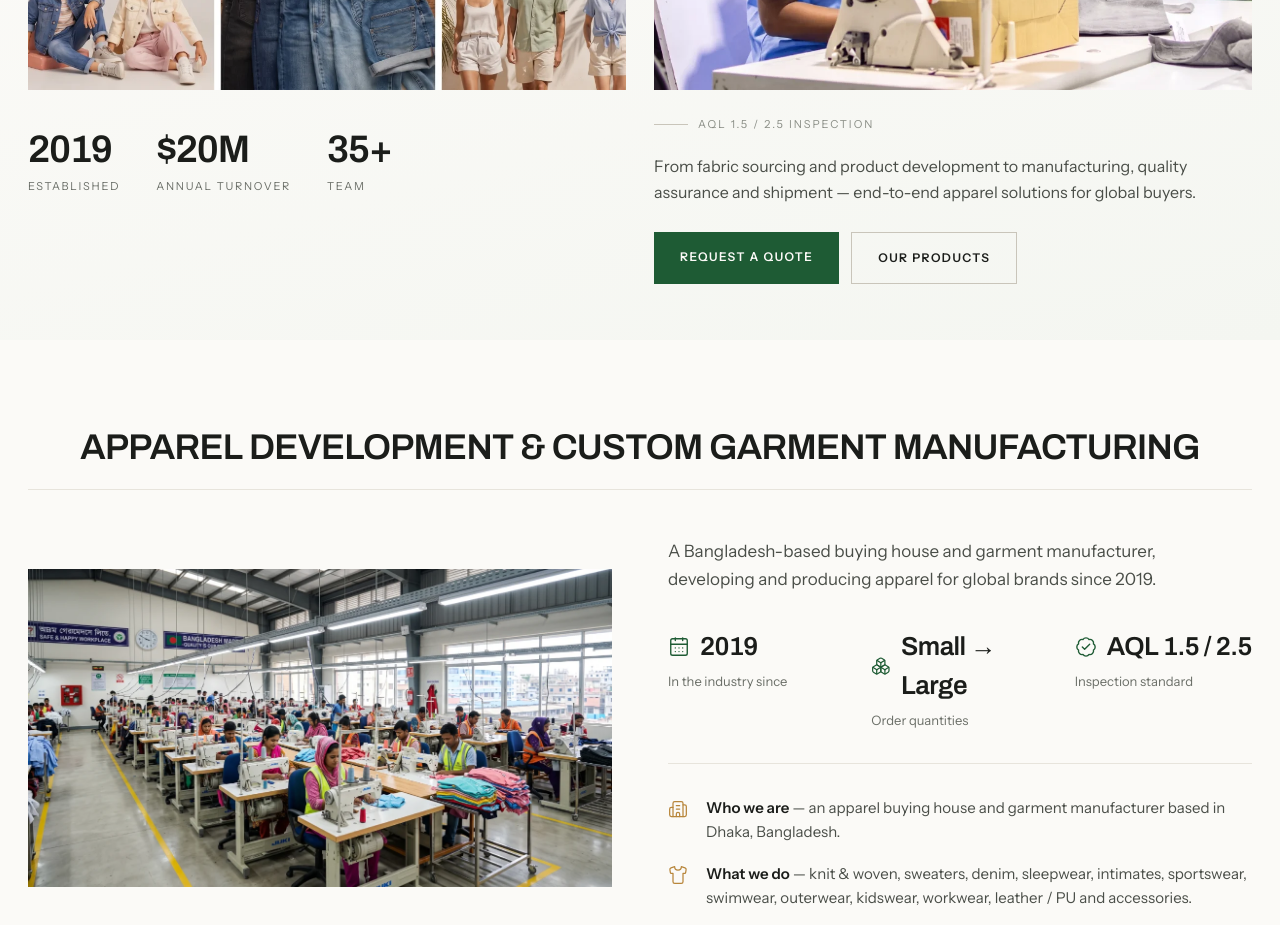
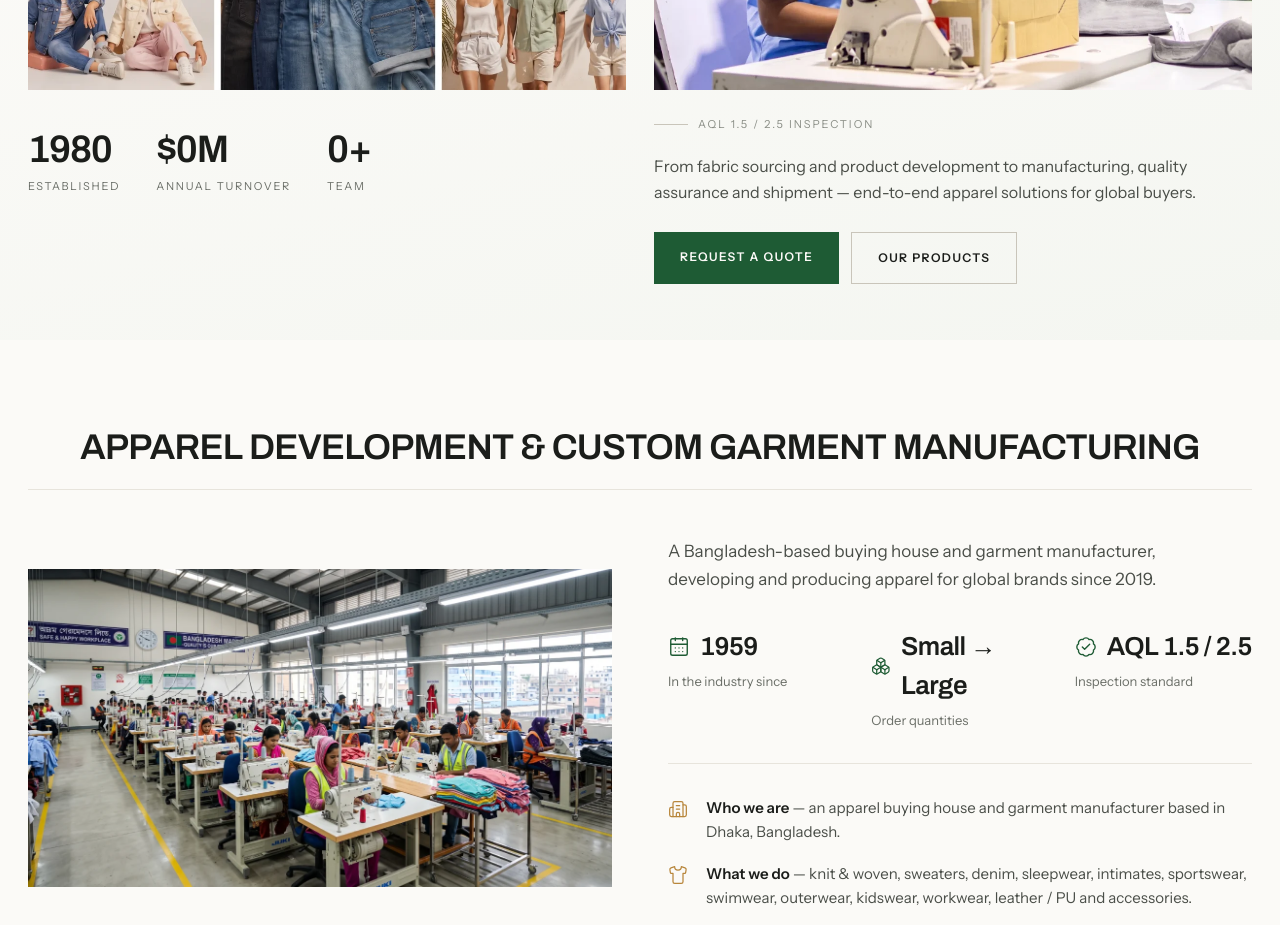
Before and after one commit to linkon63/link3.net, a Next.js app: page / in a window 1280 px wide. Shown: the part 840-1765 px from the top of the page. Built offline with nearby package versions, Linux system fonts and the light colour scheme.

Commit message:
feat(hero): bidirectional scroll-triggered count animation for hero statistics

```diff
--- a/src/app/page.tsx
+++ b/src/app/page.tsx
@@ -66,42 +66,70 @@ function DynamicLucideIcon({ name, style, ...props }: { name: string; style?: Re
 }
 
 
-// GSAP Animated number counter with ScrollTrigger
-function AnimatedCounter({ value, suffix = "", prefix = "" }: { value: number; suffix?: string; prefix?: string }) {
-  const [displayVal, setDisplayVal] = useState(0);
+// GSAP Animated number counter with bidirectional ScrollTrigger
+function AnimatedCounter({
+  value,
+  startVal,
+  suffix = "",
+  prefix = "",
+  duration = 1.8
+}: {
+  value: number;
+  startVal?: number;
+  suffix?: string;
+  prefix?: string;
+  duration?: number;
+}) {
+  const defaultStart = startVal !== undefined ? startVal : (value > 1000 ? value - 60 : 0);
+  const [displayVal, setDisplayVal] = useState(defaultStart);
   const elRef = useRef<HTMLSpanElement>(null);
+  const tweenRef = useRef<gsap.core.Tween | null>(null);
 
   useEffect(() => {
     const el = elRef.current;
     if (!el) return;
 
-    const startVal = value > 1000 ? value - 50 : 0;
-    const obj = { val: startVal };
+    const obj = { val: defaultStart };
+
+    const animateNumber = () => {
+      if (tweenRef.current) tweenRef.current.kill();
+      obj.val = defaultStart;
+      setDisplayVal(defaultStart);
+      tweenRef.current = gsap.to(obj, {
+        val: value,
+        duration: duration,
+        ease: "power2.out",
+        onUpdate: () => {
+          setDisplayVal(Math.round(obj.val));
+        },
+      });
+    };
 
     const trigger = ScrollTrigger.create({
       trigger: el,
-      start: "top 90%",
-      once: true,
-      onEnter: () => {
-        gsap.to(obj, {
-          val: value,
-          duration: 2,
-          ease: "power2.out",
-          onUpdate: () => {
-            setDisplayVal(Math.round(obj.val));
-          },
-        });
+      start: "top 95%",
+      end: "bottom 5%",
+      onEnter: () => animateNumber(),
+      onEnterBack: () => animateNumber(),
+      onLeave: () => {
+        if (tweenRef.current) tweenRef.current.kill();
+        setDisplayVal(defaultStart);
       },
+      onLeaveBack: () => {
+        if (tweenRef.current) tweenRef.current.kill();
+        setDisplayVal(defaultStart);
+      }
     });
 
     return () => {
+      if (tweenRef.current) tweenRef.current.kill();
       trigger.kill();
     };
-  }, [value]);
+  }, [value, defaultStart, duration]);
 
   return (
     <span ref={elRef}>
-      {prefix}{displayVal > 0 ? displayVal : (value > 1000 ? value - 50 : 0)}{suffix}
+      {prefix}{displayVal}{suffix}
     </span>
   );
 }
@@ -231,9 +259,9 @@ export default function Home() {
   const submit = () => setSubmitted(true);
 
   const stats = [
-    { v: "2019", l: "Established" },
-    { v: "$20M", l: "Annual Turnover" },
-    { v: "35+", l: "Team" },
+    { value: 2019, startVal: 1980, prefix: "", suffix: "", l: "Established" },
+    { value: 20, startVal: 0, prefix: "$", suffix: "M", l: "Annual Turnover" },
+    { value: 35, startVal: 0, prefix: "", suffix: "+", l: "Team" },
   ];
 
   const steps = [
@@ -411,13 +439,19 @@ export default function Home() {
         </div>
         <div style={{ "display": "flex", "flexWrap": "wrap", "gap": "36px", "paddingTop": "40px" }}>
           {stats.map((s, idx) => (
-
             <div key={idx} style={{ "minWidth": "0" }}>
-              <div style={{ "fontFamily": "'Archivo', Helvetica, sans-serif", "fontSize": "clamp(30px, 3vw, 44px)", "fontWeight": "600", "letterSpacing": "-0.03em", "lineHeight": "1", "color": "#1B1D1A" }}>{s.v}</div>
+              <div style={{ "fontFamily": "'Archivo', Helvetica, sans-serif", "fontSize": "clamp(30px, 3vw, 44px)", "fontWeight": "600", "letterSpacing": "-0.03em", "lineHeight": "1", "color": "#1B1D1A" }}>
+                <AnimatedCounter
+                  value={s.value}
+                  startVal={s.startVal}
+                  prefix={s.prefix}
+                  suffix={s.suffix}
+                  duration={2}
+                />
+              </div>
               <div style={{ "fontSize": "11px", "letterSpacing": "0.16em", "textTransform": "uppercase", "color": "#6B6F68", "marginTop": "10px" }}>{s.l}</div>
             </div>
-
-))}
+          ))}
         </div>
       </div>
 
```
